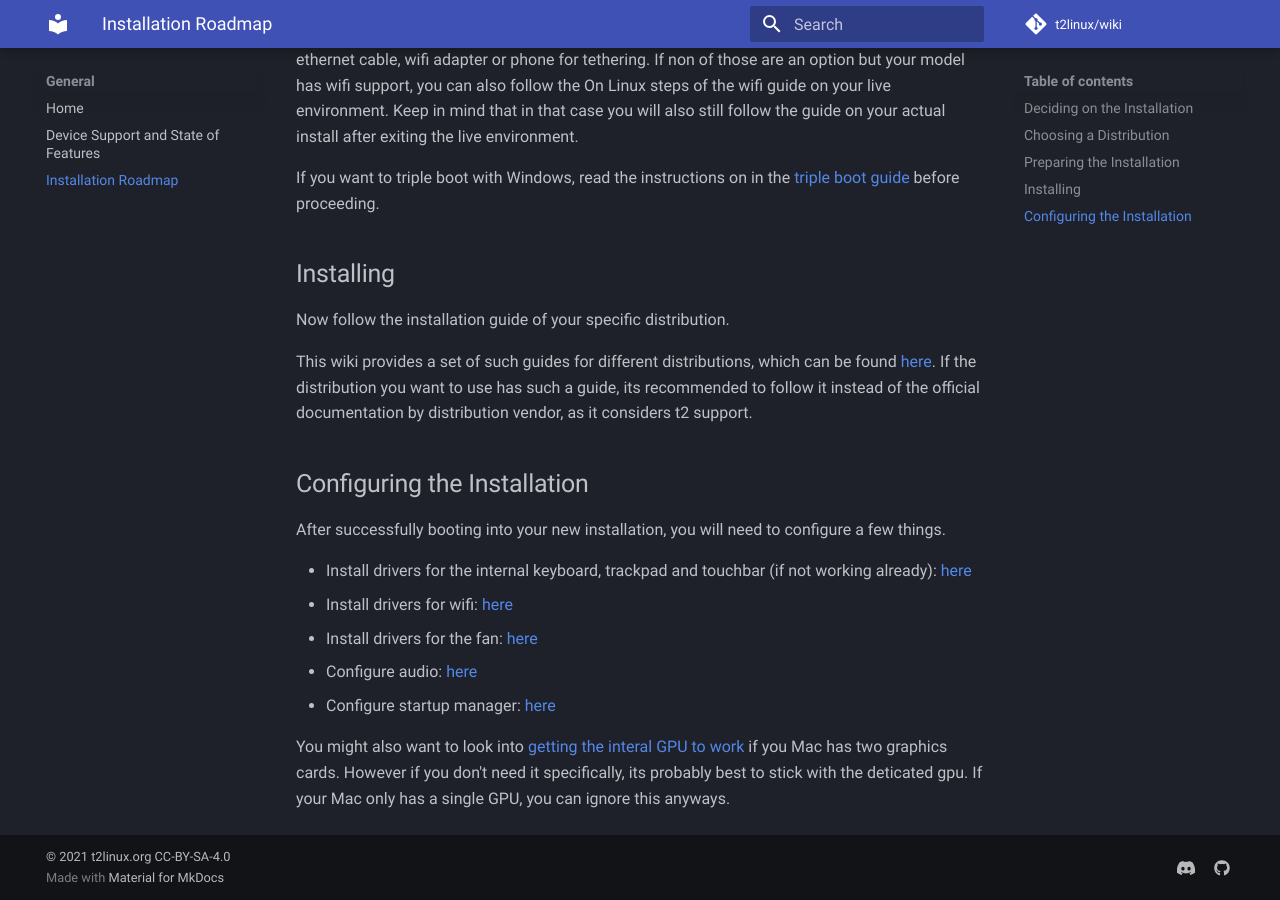
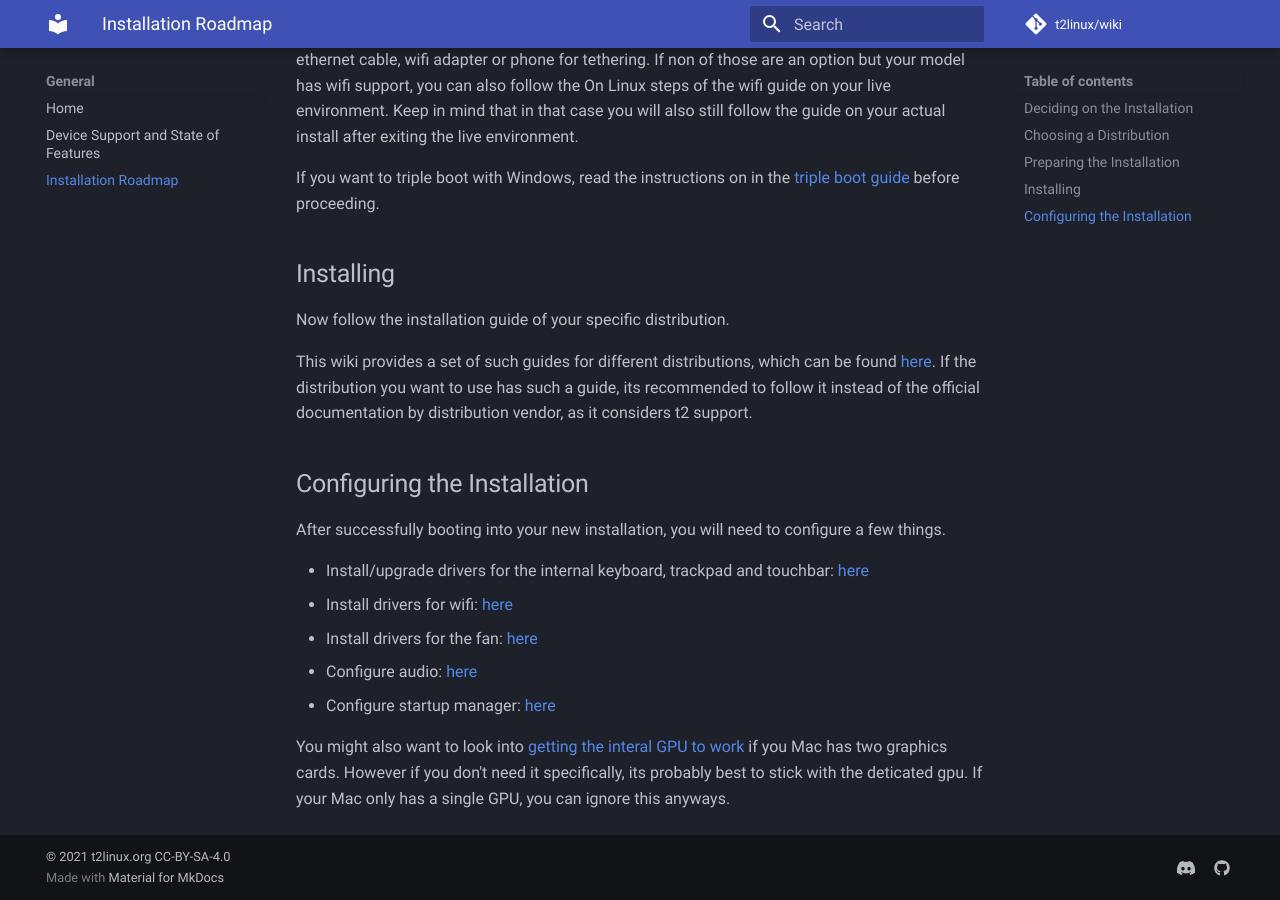
Before and after one commit to t2linux/wiki, an MkDocs documentation site: the page built from docs/roadmap.md, in a window 1280 px wide and 900 px high, scrolled down 1783 px. Built offline with MkDocs 1.6.1 and Material for MkDocs 9.7.7, drawn with Linux system fonts in a browser that asks for light colours; comment, search, counter and statistics services are not loaded.

Commit message:
Update roadmap.md

```diff
--- a/docs/roadmap.md
+++ b/docs/roadmap.md
@@ -67,7 +67,7 @@ This wiki provides a set of such guides for different distributions, which can b
 
 After successfully booting into your new installation, you will need to configure a few things.
 
-- Install drivers for the internal keyboard, trackpad and touchbar (if not working already): [here](https://wiki.t2linux.org/guides/dkms/)
+- Install/upgrade drivers for the internal keyboard, trackpad and touchbar: [here](https://wiki.t2linux.org/guides/dkms/)
 - Install drivers for wifi: [here](https://wiki.t2linux.org/guides/wifi/#on-linux)
 - Install drivers for the fan: [here](https://wiki.t2linux.org/guides/fan/)
 - Configure audio: [here](https://wiki.t2linux.org/guides/audio-config/)
```
